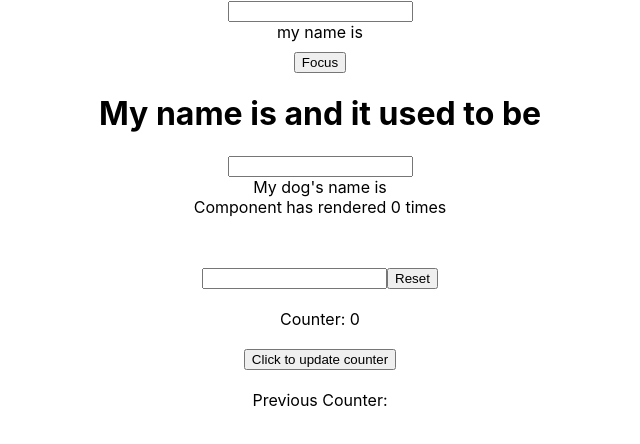
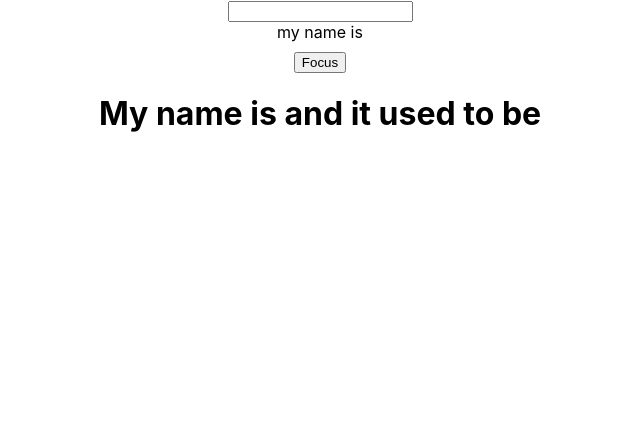
Before and after one commit to kaseyknudsen/react-hooks-practice, a React (Create React App) app: page / in a window 1280 px wide. Shown: the top 444 px of the page, without its empty margins (320-960 px from the left). Built offline with nearby package versions, Linux system fonts and the light colour scheme.

Commit message:
added navigation

```diff
--- a/package.json
+++ b/package.json
@@ -34,5 +34,8 @@
       "last 1 firefox version",
       "last 1 safari version"
     ]
+  },
+  "devDependencies": {
+    "react-router-dom": "^6.14.2"
   }
 }
--- a/src/App.js
+++ b/src/App.js
@@ -1,14 +1,19 @@
-import './App.css';
-import UseRef from './components/UseRef';
-import UseRef2 from './components/UseRef2';
-import UseRef3 from './components/UseRef3';
+import "./App.css";
+import UseRef from "./components/UseRef";
+import UseRef2 from "./components/UseRef2";
+import UseRef3 from "./components/UseRef3";
+import { BrowserRouter, Routes, Route } from "react-router-dom";
 function App() {
   return (
-    <div className="App">
-      <UseRef />
-      <UseRef2 />
-      <UseRef3 />
-    </div>
+    <BrowserRouter>
+      <div className="App">
+        <Routes>
+          <Route path="/" element={<UseRef />} />
+          <Route path="useRef2" element={<UseRef2 />} />
+          <Route path="useRef3" element={<UseRef3 />} />
+        </Routes>
+      </div>
+    </BrowserRouter>
   );
 }
 
```
Also changed, not shown: src/components/NavBar.js (added, +9 -0 lines), 1 other file (tests, documents, lock files or other folders).
